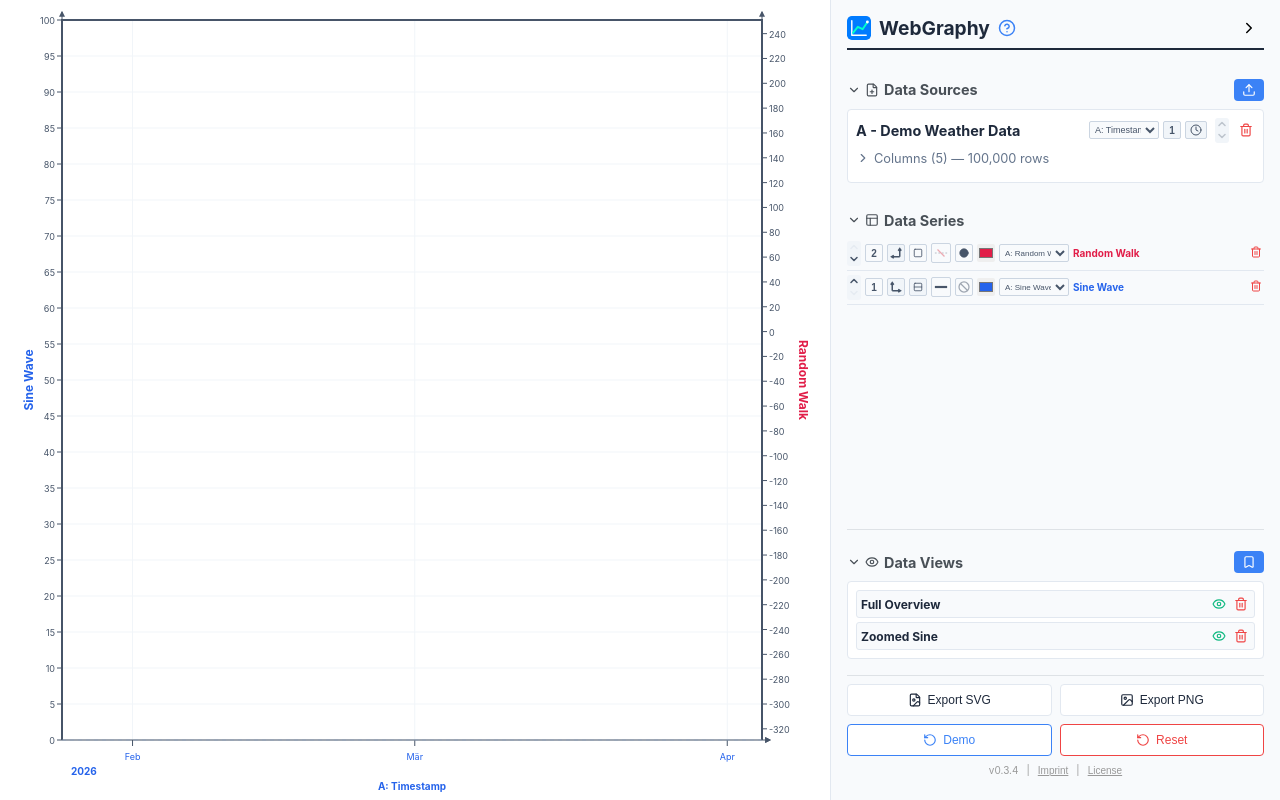
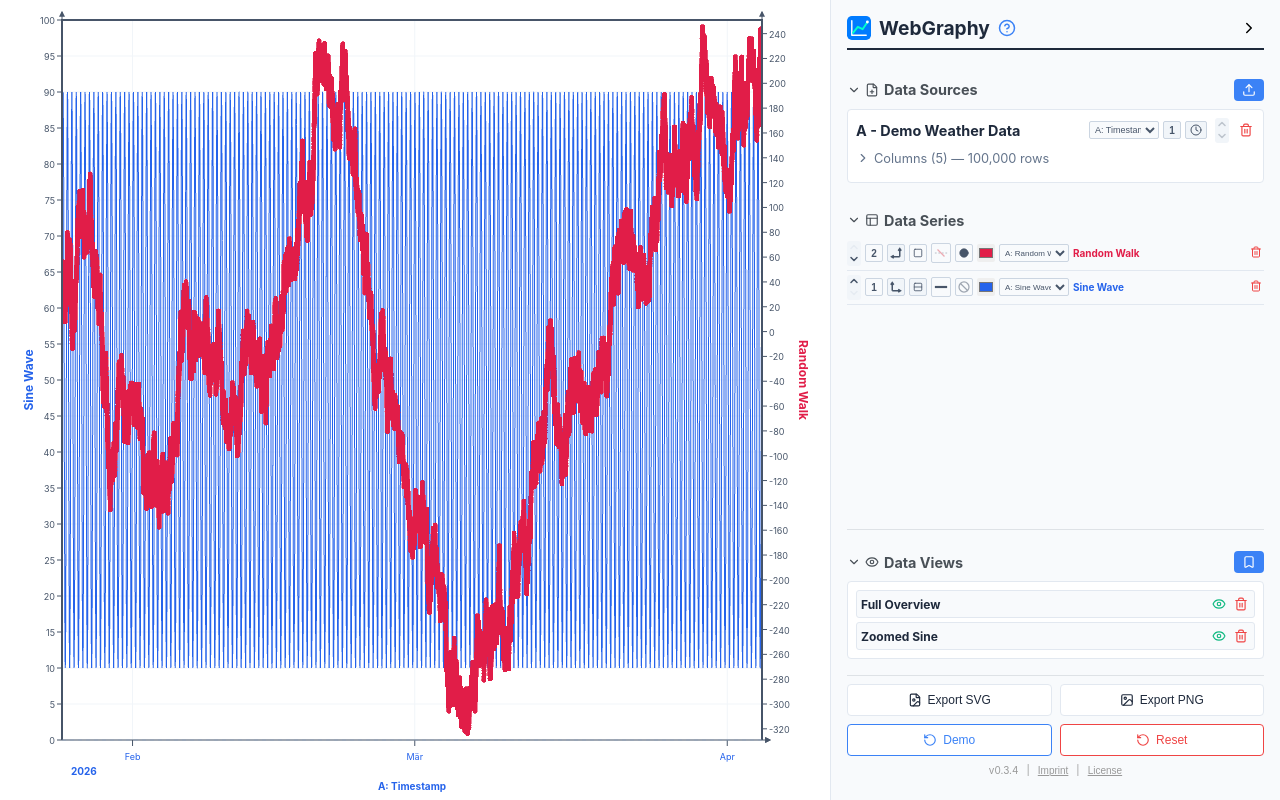
Before and after one commit to michaelkrisper/webgraphy, a React (Vite) app: page / in a window 1280 px wide. Built offline with nearby package versions, Linux system fonts and the light colour scheme.

Commit message:
Security: Secure GitHub Action, implement defensive parsing, and harden dependencies (CVE-2026-33228)

```diff
--- a/src/components/Plot/WebGLRenderer.tsx
+++ b/src/components/Plot/WebGLRenderer.tsx
@@ -2,7 +2,8 @@ import React, { useRef, useEffect, useState, useMemo } from 'react';
 import { type Dataset, type SeriesConfig, type YAxisConfig, type XAxisConfig } from '../../services/persistence';
 
 interface WebGLLocations {
-  posLoc: number;
+  xLoc: number;
+  yLoc: number;
   otherLoc: number;
   tLoc: number;
   distStartLoc: number;
@@ -61,7 +62,8 @@ export const WebGLRenderer: React.FC<Props> = React.memo(({ datasets, series, xA
     glRef.current = gl;
 
     const vsSource = `
-      attribute vec2 a_position;
+      attribute float a_x;
+      attribute float a_y;
       attribute vec2 a_other;
       attribute float a_t;
       attribute float a_dist_start;
@@ -81,7 +83,7 @@ export const WebGLRenderer: React.FC<Props> = React.memo(({ datasets, series, xA
         // ⚡ Optimization: Pre-calculating ratio on CPU could be even faster,
         // but keeping it here for precision-safety while simplifying.
         float nx = (abs(dx) > 1e-7) ? (pos.x - u_rel_viewport_x.x) / dx : 0.5;
-        float ny = (abs(dy) > 1e-7) ? (pos.y - u_rel_viewport_y.y) / dy : 0.5;
+        float ny = (abs(dy) > 1e-7) ? (pos.y - u_rel_viewport_y.x) / dy : 0.5;
 
         float chartWidth = u_resolution.x - u_padding.w - u_padding.y;
         float chartHeight = u_resolution.y - u_padding.x - u_padding.z;
@@ -89,7 +91,7 @@ export const WebGLRenderer: React.FC<Props> = React.memo(({ datasets, series, xA
       }
 
       void main() {
-        vec2 p = toScreen(a_position);
+        vec2 p = toScreen(vec2(a_x, a_y));
         vec2 other = toScreen(a_other);
         v_t = a_t;
         v_len = length(other - p);
@@ -100,40 +102,50 @@ export const WebGLRenderer: React.FC<Props> = React.memo(({ datasets, series, xA
     `;
 
     const fsSource = `
-      precision mediump float;
-      uniform vec4 u_color;
-      uniform int u_point_style;
-      uniform int u_line_style;
-      uniform float u_dpr;
+      precision highp float;
       varying highp float v_t;
       varying highp float v_len;
       varying highp float v_dist_start;
+      uniform vec4 u_color;
+      uniform int u_style;
+      uniform int u_line_style;
+      uniform float u_dpr;
+
       void main() {
-        if (u_point_style == -1) {
+        if (u_style == 0) { // Circle
+          float d = length(gl_PointCoord - 0.5);
+          if (d > 0.5) discard;
+          gl_FragColor = u_color;
+        } else if (u_style == 1) { // Square
+          gl_FragColor = u_color;
+        } else if (u_style == 2) { // Cross
+          vec2 p = gl_PointCoord - 0.5;
+          if (abs(p.x - p.y) > 0.1 && abs(p.x + p.y) > 0.1) discard;
+          gl_FragColor = u_color;
+        } else { // Line segment
           if (u_line_style > 0) {
-            float dashLen = ((u_line_style == 1) ? 8.0 : 2.0) * u_dpr;
-            float gapLen = ((u_line_style == 1) ? 6.0 : 4.0) * u_dpr;
-            float period = dashLen + gapLen;
-            float dist = v_dist_start + v_t * v_len;
-            if (mod(dist, period) > dashLen) discard;
+            float dashLen = (u_line_style == 1) ? 8.0 : 2.0;
+            float gapLen = (u_line_style == 1) ? 6.0 : 4.0;
+            float total = (dashLen + gapLen) * u_dpr;
+            float dist = mod(v_dist_start + v_t * v_len, total);
+            if (dist > dashLen * u_dpr) discard;
           }
-        } else if (u_point_style == 0) {
-          // Circle
-          float d = distance(gl_PointCoord, vec2(0.5, 0.5));
-          if (d > 0.5) discard;
-        } else if (u_point_style == 2) {
-          // 'X' Symbol
-          vec2 p = gl_PointCoord - vec2(0.5);
-          float d1 = abs(p.x - p.y);
-          float d2 = abs(p.x + p.y);
-          if (min(d1, d2) > 0.15) discard;
+          gl_FragColor = u_color;
         }
-        gl_FragColor = u_color;
       }
     `;
 
-    const pg = createProgram(gl, vsSource, fsSource);
-    if (!pg) return;
+    const vs = gl.createShader(gl.VERTEX_SHADER)!;
+    gl.shaderSource(vs, vsSource);
+    gl.compileShader(vs);
+    const fs = gl.createShader(gl.FRAGMENT_SHADER)!;
+    gl.shaderSource(fs, fsSource);
+    gl.compileShader(fs);
+
+    const pg = gl.createProgram()!;
+    gl.attachShader(pg, vs);
+    gl.attachShader(pg, fs);
+    gl.linkProgram(pg);
     setProgram(pg);
 
     setLocations({
@@ -146,7 +158,8 @@ export const WebGLRenderer: React.FC<Props> = React.memo(({ datasets, series, xA
       lineStyleLoc: gl.getUniformLocation(pg, 'u_line_style'),
       dprLoc: gl.getUniformLocation(pg, 'u_dpr'),
       sizeLoc: gl.getUniformLocation(pg, 'u_point_size'),
-      posLoc: gl.getAttribLocation(pg, 'a_position'),
+      xLoc: gl.getAttribLocation(pg, 'a_x'),
+      yLoc: gl.getAttribLocation(pg, 'a_y'),
       otherLoc: gl.getAttribLocation(pg, 'a_other'),
       tLoc: gl.getAttribLocation(pg, 'a_t'),
       distStartLoc: gl.getAttribLocation(pg, 'a_dist_start')
@@ -263,11 +276,14 @@ export const WebGLRenderer: React.FC<Props> = React.memo(({ datasets, series, xA
         }
       }
 
-      // 2. Prepare buffers
+      // 2. Prepare point data for the visible range
       const numPoints = endIdx - startIdx + 1;
       const yData = colY.data;
 
-      // Ensure X buffer exists and is uploaded
+      // Pass Viewport relative to this specific column's reference point
+      gl.uniform2f(locs.xRelLoc, xAxis.min - colX.refPoint, xAxis.max - colX.refPoint);
+      gl.uniform2f(locs.yRelLoc, yAxis.min - colY.refPoint, yAxis.max - colY.refPoint);
+
       const xBufferKey = `buf-x-${ds.id}-${xIdx}`;
       let xBuffer = buffersRef.current.get(xBufferKey);
       if (!xBuffer) {
@@ -277,7 +293,6 @@ export const WebGLRenderer: React.FC<Props> = React.memo(({ datasets, series, xA
         buffersRef.current.set(xBufferKey, xBuffer);
       }
 
-      // Ensure Y buffer exists and is uploaded
       const yBufferKey = `buf-y-${ds.id}-${yIdx}`;
       let yBuffer = buffersRef.current.get(yBufferKey);
       if (!yBuffer) {
@@ -286,10 +301,6 @@ export const WebGLRenderer: React.FC<Props> = React.memo(({ datasets, series, xA
         gl.bufferData(gl.ARRAY_BUFFER, yData, gl.STATIC_DRAW);
         buffersRef.current.set(yBufferKey, yBuffer);
       }
-
-      // Pass Viewport relative to this specific column's reference point
-      gl.uniform2f(locs.xRelLoc, xAxis.min - colX.refPoint, xAxis.max - colX.refPoint);
-      gl.uniform2f(locs.yRelLoc, yAxis.min - colY.refPoint, yAxis.max - colY.refPoint);
 
       if (s.lineStyle !== 'none' && numPoints > 1) {
         const c = lineColorRgba;
@@ -326,7 +337,6 @@ export const WebGLRenderer: React.FC<Props> = React.memo(({ datasets, series, xA
             // Per vertex: pos(2) + other(2) + t(1) + dist_start(1) = 6 floats, stride 24
             const reqSize = (numPoints - 1) * 12;
             const sharedArr = getSharedBuffer(reqSize);
-            const yData = colY.data;
 
             // Compute screen-space cumulative arc length in physical pixels
             const xRange = (xAxis.max - xAxis.min) || 1;
@@ -358,8 +368,12 @@ export const WebGLRenderer: React.FC<Props> = React.memo(({ datasets, series, xA
             gl.bindBuffer(gl.ARRAY_BUFFER, segBuffer);
           }
 
-          gl.enableVertexAttribArray(locs.posLoc);
-          gl.vertexAttribPointer(locs.posLoc, 2, gl.FLOAT, false, 24, 0);
+          // Use xLoc and yLoc for interleaved buffer too, with correct strides/offsets
+          gl.enableVertexAttribArray(locs.xLoc);
+          gl.vertexAttribPointer(locs.xLoc, 1, gl.FLOAT, false, 24, 0);
+          gl.enableVertexAttribArray(locs.yLoc);
+          gl.vertexAttribPointer(locs.yLoc, 1, gl.FLOAT, false, 24, 4);
+
           gl.enableVertexAttribArray(locs.otherLoc);
           gl.vertexAttribPointer(locs.otherLoc, 2, gl.FLOAT, false, 24, 8);
           gl.enableVertexAttribArray(locs.tLoc);
@@ -399,39 +413,9 @@ export const WebGLRenderer: React.FC<Props> = React.memo(({ datasets, series, xA
   return <canvas ref={canvasRef} width={width * dpr} height={height * dpr} style={{ display: 'block', width: '100%', height: '100%', background: 'transparent' }} />;
 });
 
-function createProgram(gl: WebGLRenderingContext, vsSource: string, fsSource: string) {
-  const vs = loadShader(gl, gl.VERTEX_SHADER, vsSource);
-  const fs = loadShader(gl, gl.FRAGMENT_SHADER, fsSource);
-  if (!vs || !fs) return null;
-  const program = gl.createProgram()!;
-  gl.attachShader(program, vs);
-  gl.attachShader(program, fs);
-  gl.linkProgram(program);
-  return gl.getProgramParameter(program, gl.LINK_STATUS) ? program : null;
-}
-
-function loadShader(gl: WebGLRenderingContext, type: number, source: string) {
-  const shader = gl.createShader(type)!;
-  gl.shaderSource(shader, source);
-  gl.compileShader(shader);
-  if (!gl.getShaderParameter(shader, gl.COMPILE_STATUS)) {
-    console.error(gl.getShaderInfoLog(shader));
-    gl.deleteShader(shader);
-    return null;
-  }
-  return shader;
-}
-
-function hexToRgba(hex: string): number[] {
-  // Handle short hex like #333
-  if (hex.length === 4) {
-    const r = parseInt(hex[1] + hex[1], 16) / 255;
-    const g = parseInt(hex[2] + hex[2], 16) / 255;
-    const b = parseInt(hex[3] + hex[3], 16) / 255;
-    return [r || 0, g || 0, b || 0];
-  }
+const hexToRgba = (hex: string): number[] => {
   const r = parseInt(hex.slice(1, 3), 16) / 255;
   const g = parseInt(hex.slice(3, 5), 16) / 255;
   const b = parseInt(hex.slice(5, 7), 16) / 255;
-  return [r || 0, g || 0, b || 0];
-}
+  return [r, g, b];
+};
--- a/src/workers/data-parser.worker.ts
+++ b/src/workers/data-parser.worker.ts
@@ -145,8 +145,16 @@ function parseCSV(text: string, settings?: ParseSettings) {
 
 function parseJSON(text: string, settings?: ParseSettings) {
   const { decimalPoint = '.', columnConfigs = [] } = settings || {};
-  const raw = JSON.parse(text);
-  if (!Array.isArray(raw) || raw.length === 0) throw new Error('Invalid JSON format');
+
+  let raw;
+  try {
+    raw = JSON.parse(text);
+  } catch (error) {
+    console.error('Worker: Failed to parse JSON data:', error);
+    throw new Error('Invalid JSON format: ' + (error instanceof Error ? error.message : String(error)));
+  }
+
+  if (!Array.isArray(raw) || raw.length === 0) throw new Error('Invalid JSON format: Expected a non-empty array of objects');
 
   const allHeaders = Object.keys(raw[0]);
   const rowCount = raw.length;
```
Also changed, not shown: 1 other file (tests, documents, lock files or other folders).
